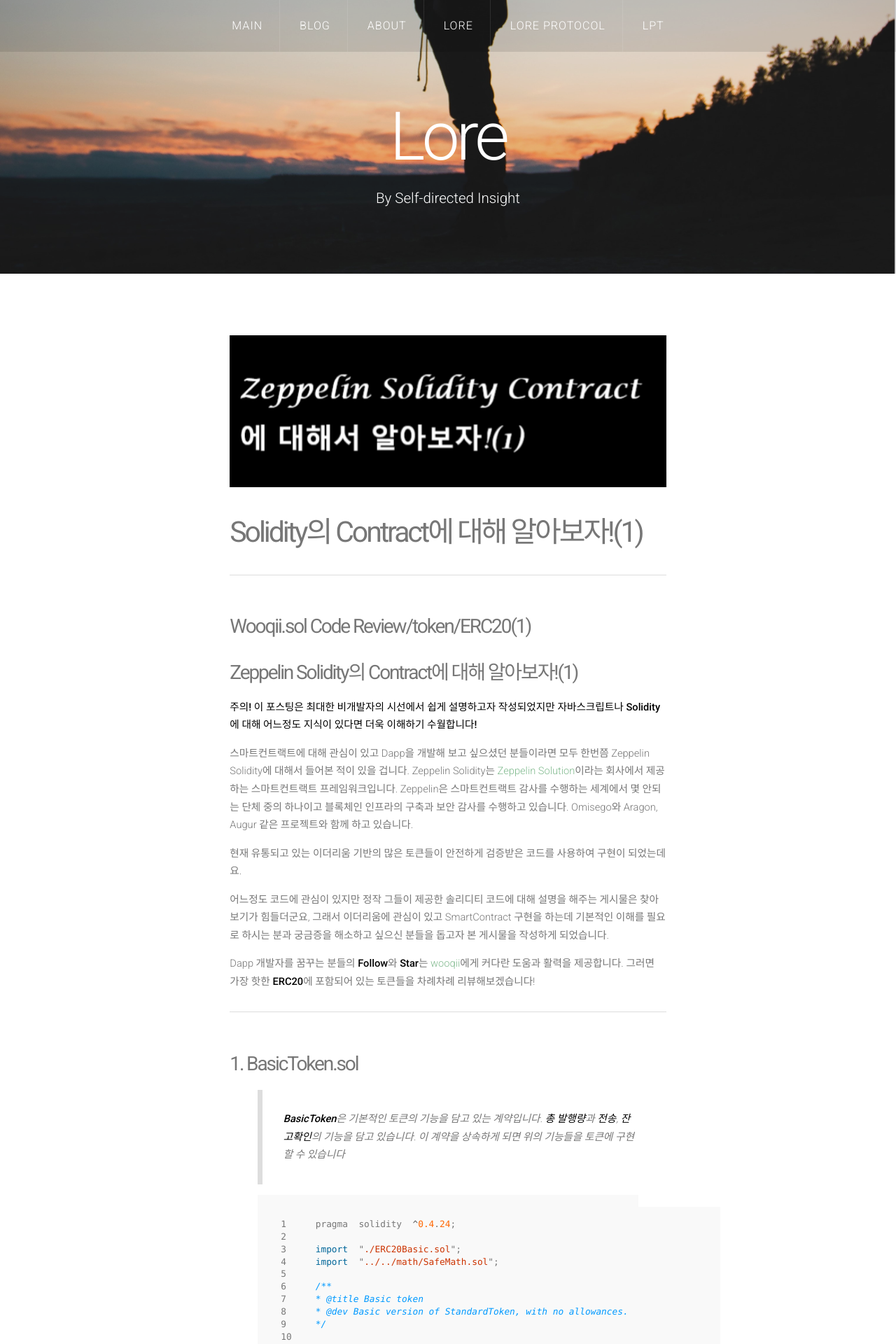
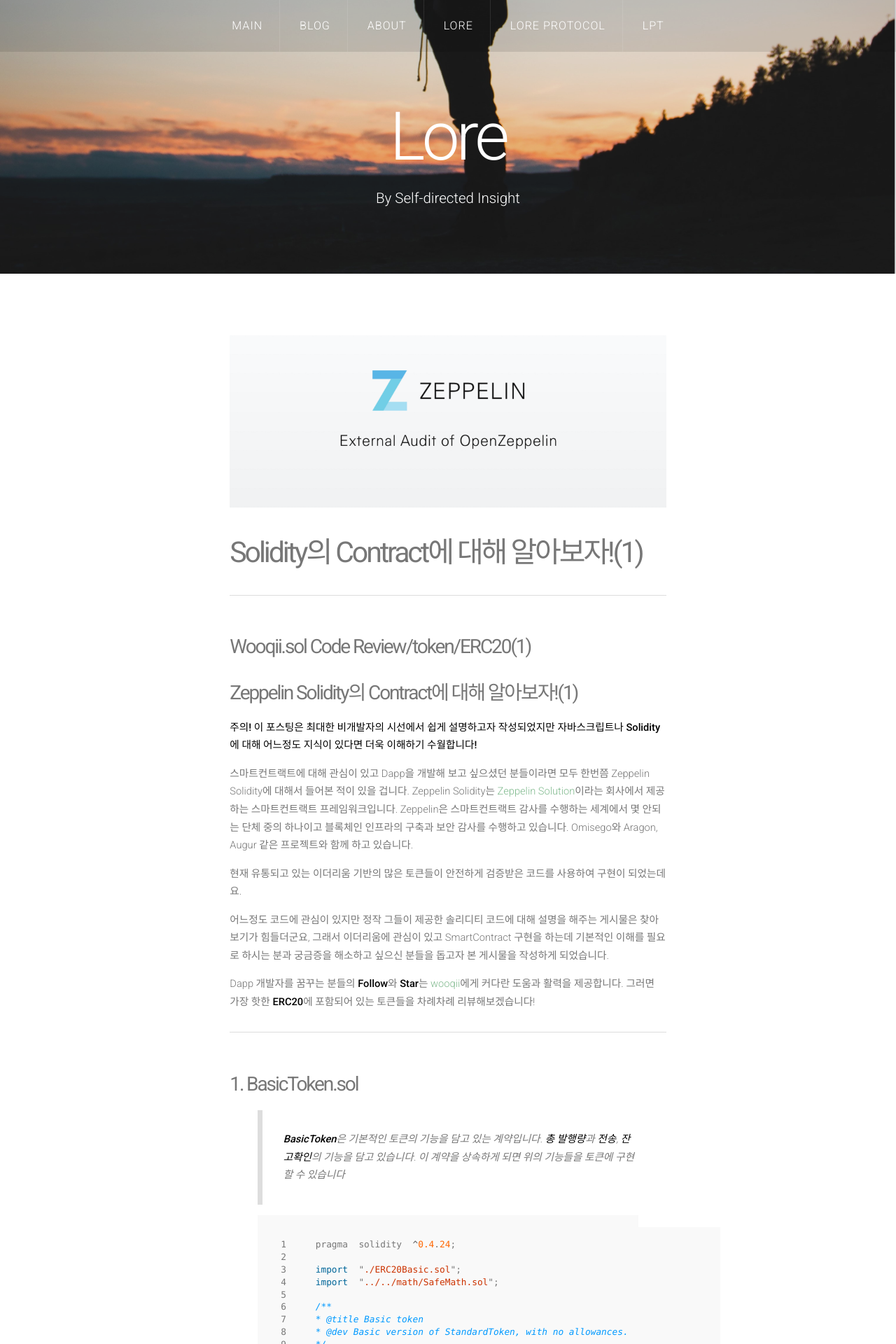
Before and after one commit to wooqii/wooqii.github.io, a Jekyll site: the page built from _posts/blog/2018-06-28-ERC20(1).md, in a window 1280 px wide. Shown: the top 1920 px of the page at 70% size. Built offline with Jekyll 4.4.1, drawn with Linux system fonts in a browser that asks for light colours; nearby versions of some CDN libraries; comment, search, counter and statistics services are not loaded.

Commit message:
내용 추가 및 썸네일 변경
add openzeppelin.png

```diff
--- a/_posts/blog/2018-06-28-ERC20(1).md
+++ b/_posts/blog/2018-06-28-ERC20(1).md
@@ -1,7 +1,7 @@
 ---
 title: Solidity의 Contract에 대해 알아보자!(1)
 category: [Blog]
-featured: images/ERC20(1).png
+featured: images/OpenZeppelin.png
 markdown: true
 layout: post
 ---
@@ -11,6 +11,8 @@ layout: post
 ## Wooqii.sol Code Review/token/ERC20(1)
 
 ## Zeppelin Solidity의 Contract에 대해 알아보자!(1)
+
+
 
 
 **주의!** **이 포스팅은 최대한 비개발자의 시선에서 쉽게 설명하고자 작성되었지만 자바스크립트나 Solidity에 대해 어느정도 지식이 있다면 더욱 이해하기 수월합니다!**
```
Also changed, not shown: assets/images/OpenZeppelin.png (added).
